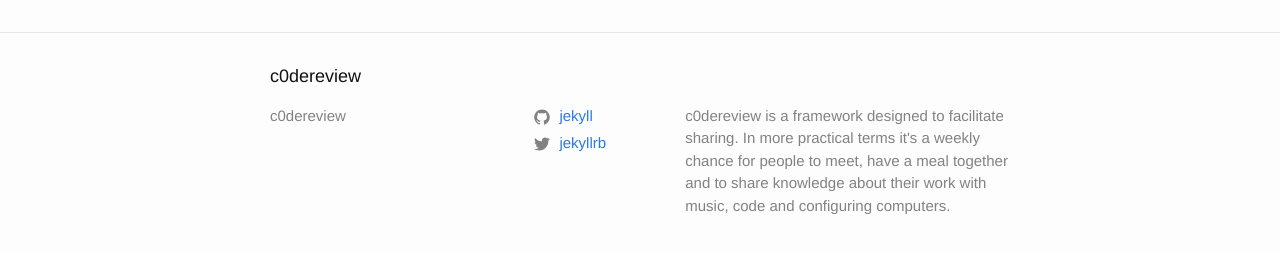
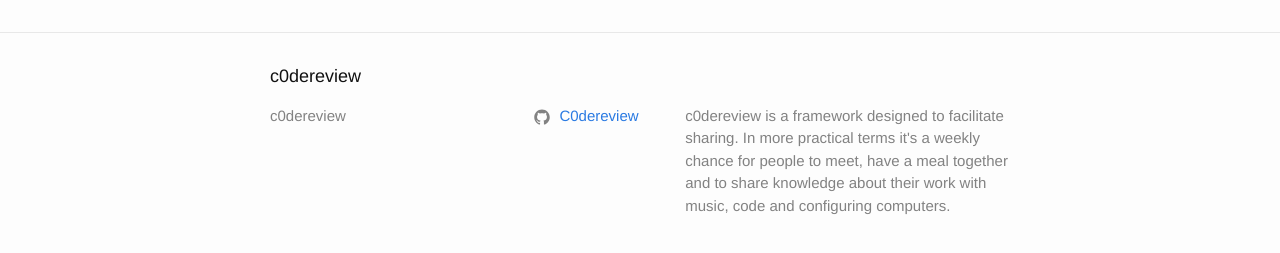
Before and after one commit to C0dereview/c0dereview.github.io, a Jekyll site: the page built from index.md, in a window 1280 px wide. Shown: the part 225-478 px from the top of the page. Built offline with Jekyll 4.4.1, drawn with Linux system fonts in a browser that asks for light colours.

Commit message:
Add github username to config

```diff
--- a/_config.yml
+++ b/_config.yml
@@ -18,8 +18,8 @@ email:
 description: "c0dereview is a framework designed to facilitate sharing. In more practical terms it's a weekly chance for people to meet, have a meal together and to share knowledge about their work with music, code and configuring computers."
 baseurl: "" # the subpath of your site, e.g. /blog
 url: "" # the base hostname & protocol for your site, e.g. http://example.com
-twitter_username: jekyllrb
-github_username:  jekyll
+twitter_username:
+github_username:  C0dereview
 
 # Build settings
 markdown: kramdown
```
